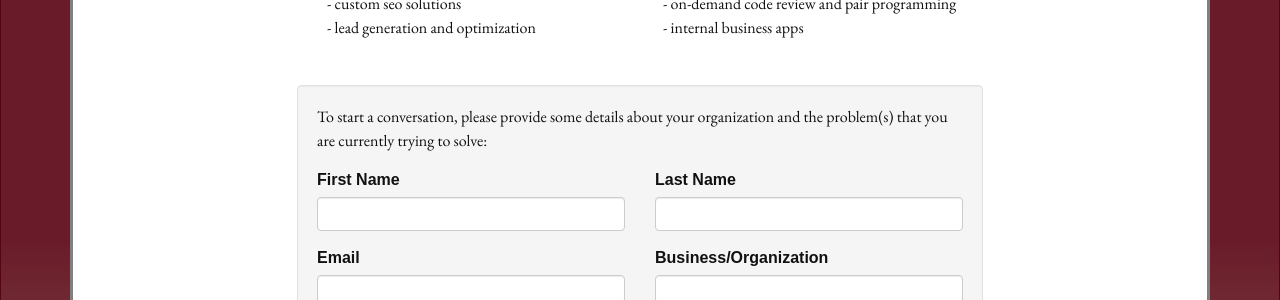
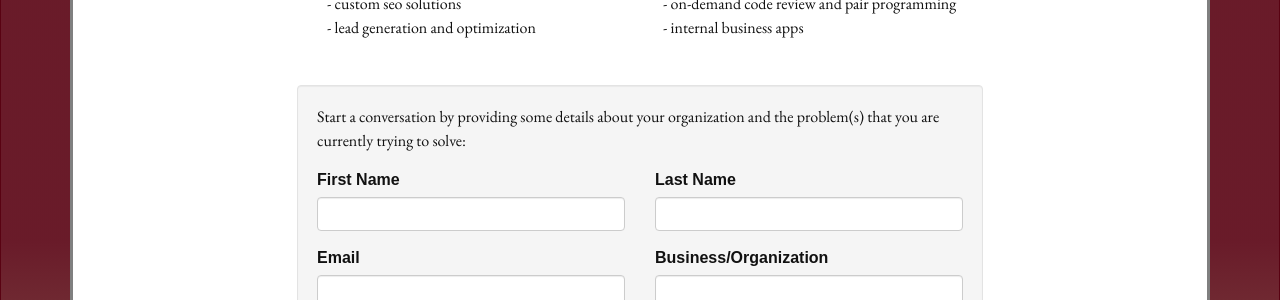
Before and after one commit to mglobel/mglobel, a Jekyll site: the page built from _pages/llc.html, in a window 1280 px wide. Shown: the part 507-807 px from the top of the page. Built offline with Jekyll 4.4.1, drawn with Linux system fonts in a browser that asks for light colours; nearby versions of some CDN libraries; some web fonts are replaced.

Commit message:
update copy on llc.html

```diff
--- a/_pages/llc.html
+++ b/_pages/llc.html
@@ -65,7 +65,7 @@ permalink: /llc/
   <div id="contact-form" class="col-md-8 col-md-offset-2">
     <div class="well">
       <p>
-      To start a conversation, please provide some details about your organization
+      Start a conversation by providing some details about your organization
       and the problem(s) that you are currently trying to solve:
       </p>
       <form action="//formspree.io/mglobel@gmail.com" method="POST">
```
